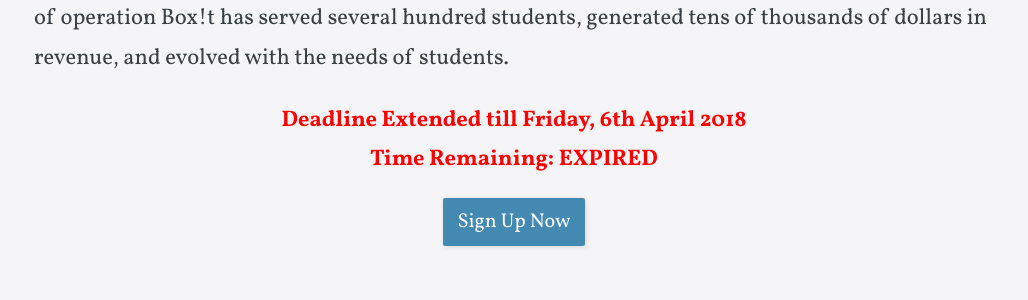
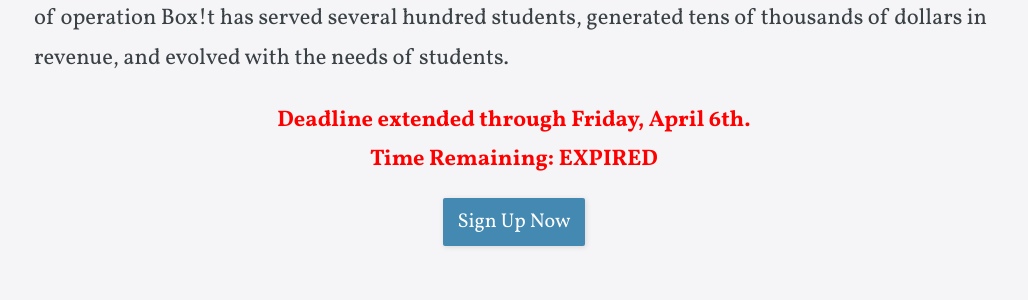
Before and after one commit to DenisonEnterprises/DenisonEnterprises.github.io, a Jekyll site: the page built from box-it.html, in a window 1280 px wide and 900 px high, scrolled down 501 px. Shown: the part 155-455 px from the top of the window, without its empty margins (126-1154 px from the left). Built offline with Jekyll 4.4.1, drawn with Linux system fonts in a browser that asks for light colours; some web fonts are replaced.

Commit message:
Update box-it.html
Corrected grammar.

```diff
--- a/box-it.html
+++ b/box-it.html
@@ -10,7 +10,7 @@ navigation_order: 4
 <div class="editable">
     <p>One of Denison Enterprises' longest running projects, Box!t is a student-centric business that enables students to store their belongings for the summer for a reasonable price. In its few years of operation Box!t has served several hundred students, generated tens of thousands of dollars in revenue, and evolved with the needs of students.</p>
 
-    <p><b><center  style="color: red;">Deadline Extended till Friday, 6th April 2018</center>
+    <p><b><center  style="color: red;">Deadline extended through Friday, April 6th.</center>
     <center style="color: red;">Time Remaining: <a id="demo" style="color: red;"></a></center></b></p>
 
     <script>
```
